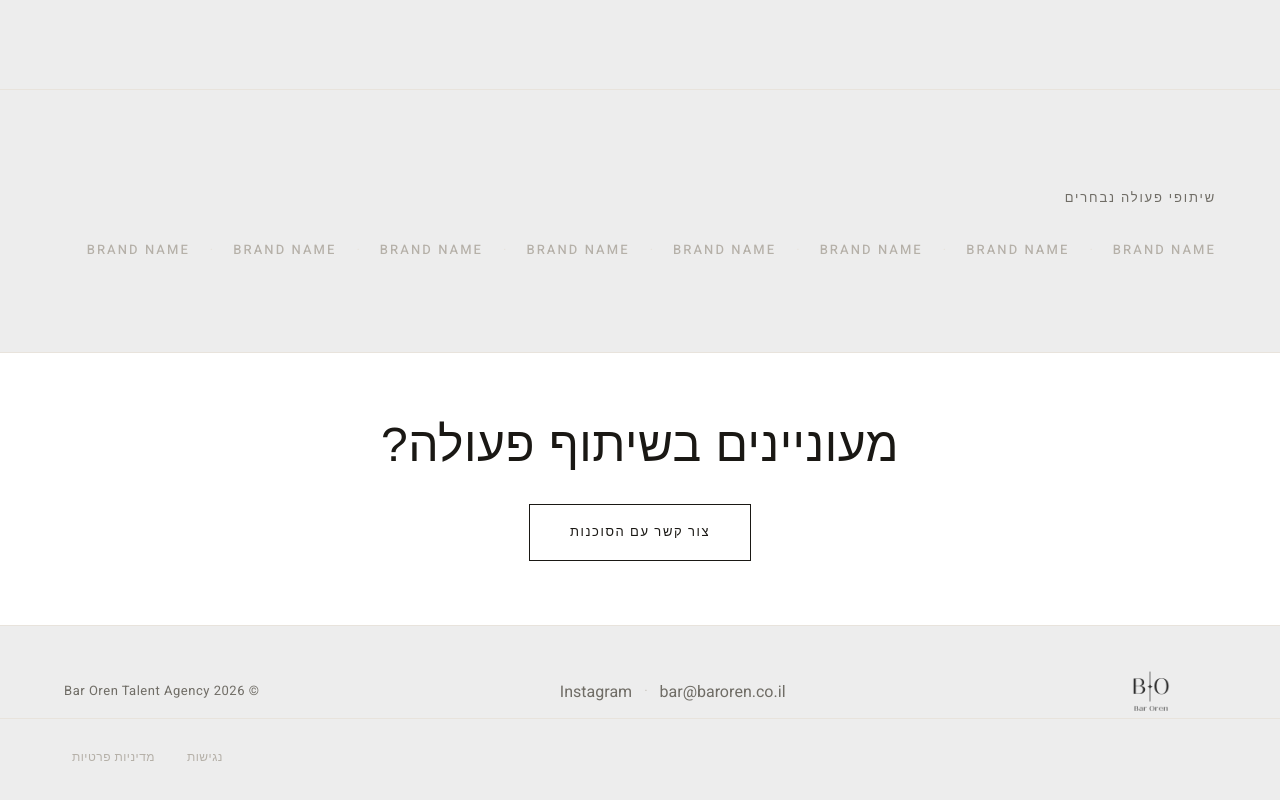
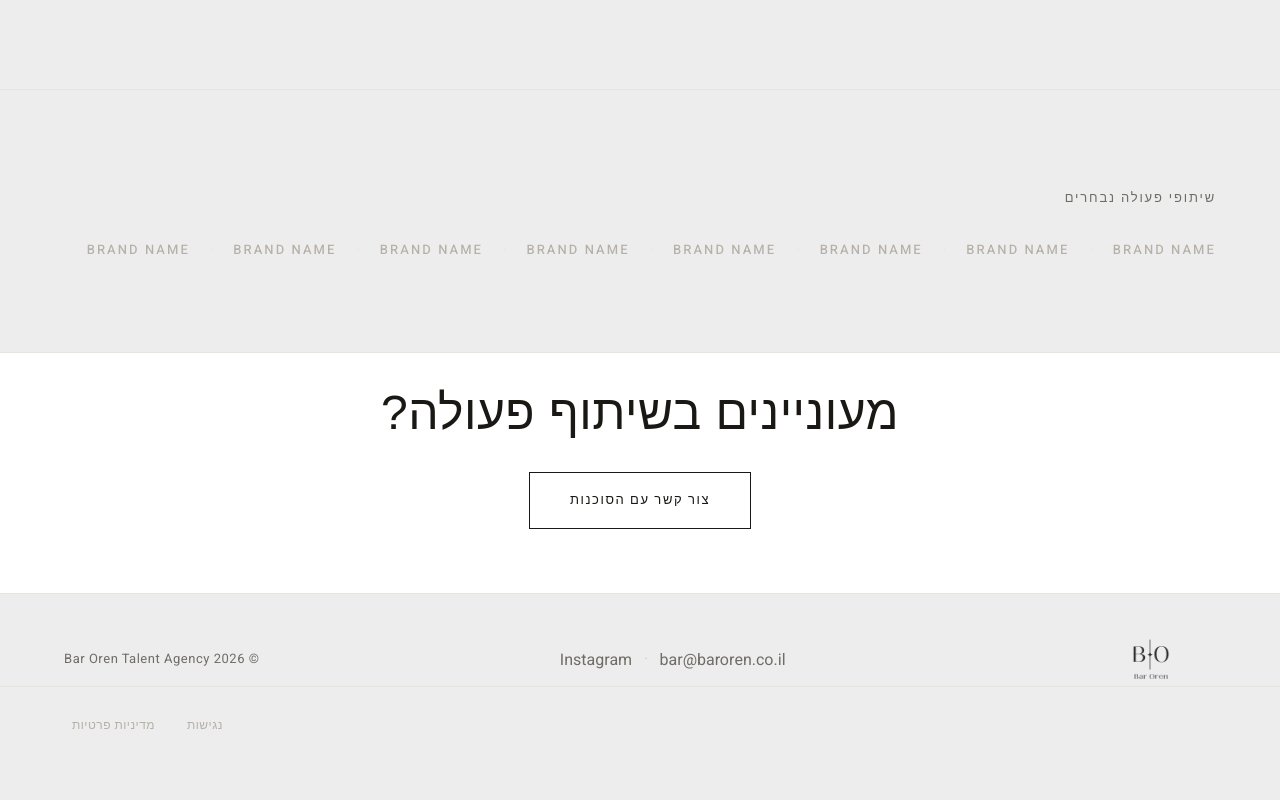
Before and after one commit to baroren298/bar-oren-agency, a Next.js app: page / in a window 1280 px wide. Shown: the part 1491-2291 px from the top of the page. Built offline with nearby package versions, Linux system fonts and the light colour scheme; a web font is replaced by a local one.

Commit message:
reduce homepage hero-to-contact spacing

```diff
--- a/components/home/ContactInvite.module.css
+++ b/components/home/ContactInvite.module.css
@@ -1,9 +1,11 @@
 .section {
   border-top: 1px solid var(--color-border);
   background-color: var(--color-surface);
-  /* Override the global section-lg padding — this section needs to be
-     tighter since it contains only a heading and a single button. */
-  padding-block: clamp(40px, 5vw, 64px);
+  /* Top is deliberately tighter — the Collaborations section above already
+     contributes its own bottom padding, so the combined gap would be ~160px
+     without this override. Bottom stays generous for visual balance. */
+  padding-block-start: clamp(20px, 2.5vw, 32px);
+  padding-block-end:   clamp(40px, 5vw, 64px);
 }
 
 .inner {
```
